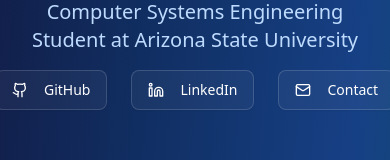
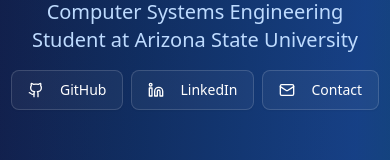
Before and after one commit to Sha-dos/portfolio, a Next.js app: page / in a window 390 px wide. Shown: the part 330-490 px from the top of the page. Built offline with nearby package versions, Linux system fonts and the light colour scheme.

Commit message:
top buttons spacing fixed for mobile

```diff
--- a/app/page.tsx
+++ b/app/page.tsx
@@ -25,7 +25,7 @@
               <p className="text-xl md:text-2xl text-blue-200 mb-4 max-w-3xl mx-auto">
                 Computer Systems Engineering Student at Arizona State University
               </p>
-              <div className="flex justify-center space-x-6">
+              <div className="flex justify-center space-x-2 px-4 sm:space-x-6 sm:px-0">
                 <Button
                     variant="outline"
                     size="lg"
```
